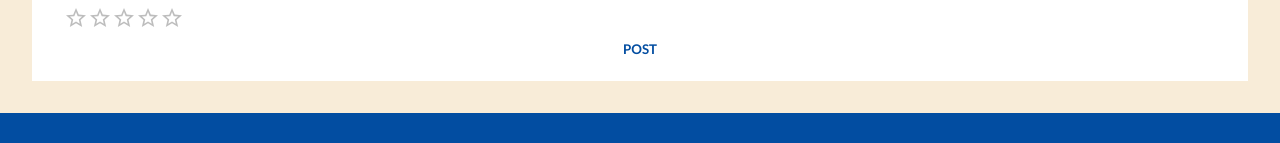
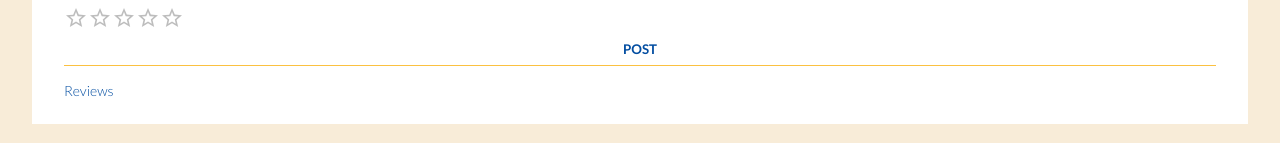
Before and after one commit to kimbilsland/kim-bilsland-tanoclock-client, a React (Vite) app: page /product/1 in a window 1280 px wide. Shown: the part 535-678 px from the top of the page. Built offline with nearby package versions, Linux system fonts and the light colour scheme; no server answers.

Commit message:
updates to product details styling

```diff
--- a/src/components/ProductDetails/ProductDetails.jsx
+++ b/src/components/ProductDetails/ProductDetails.jsx
@@ -80,7 +80,17 @@ function ProductDetails() {
           </div>
           <button className="details__post">Post</button>
         </form>
+        <div className="details__reviews">
+        <h4 className="details__subtitle"> Reviews </h4>
+        <ul>
+    <li>
+
+    </li>
+
+        </ul>
       </div>
+      </div>
+
     </div>
   );
 }
--- a/src/components/ProductDetails/ProductDetails.scss
+++ b/src/components/ProductDetails/ProductDetails.scss
@@ -68,4 +68,8 @@
     color: $contrast-color;
     padding: 0.5rem;
   }
+
+  &__reviews {
+    padding: 0rem 1rem;
+  }
 }
```
